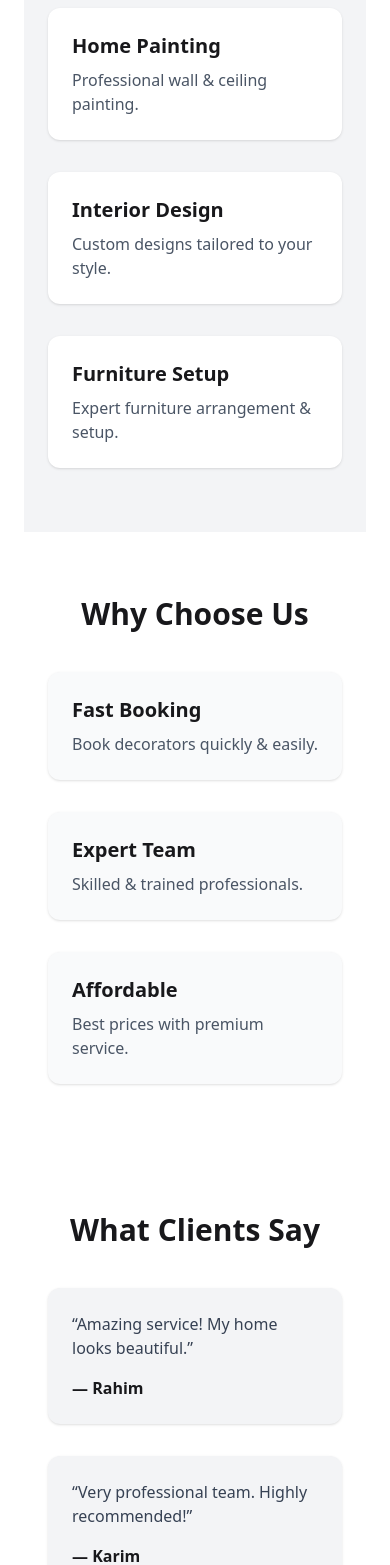
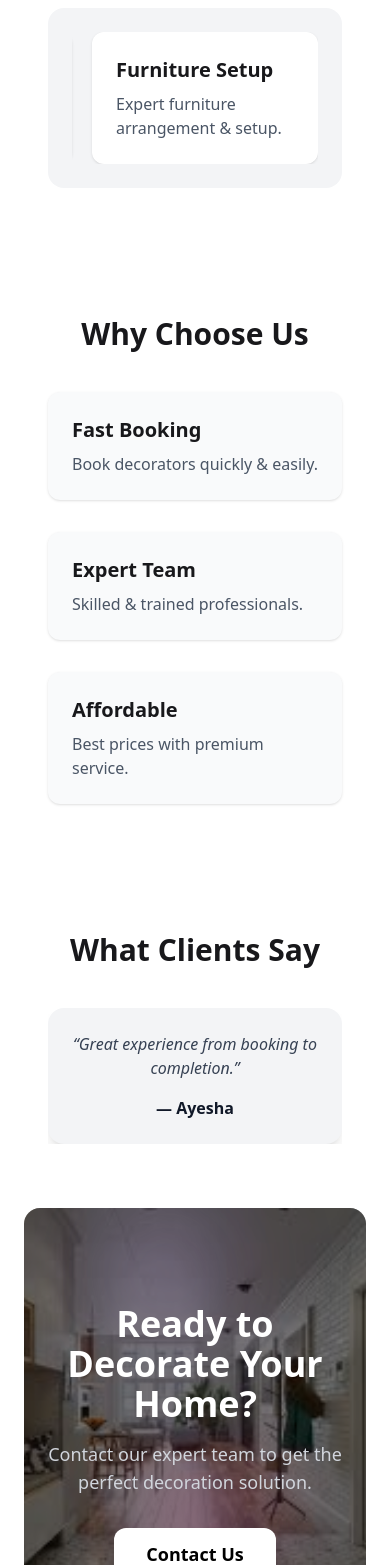
Before and after one commit to anikkumarsarker3/home-decoration-client, a React (Vite) app: page / in a window 390 px wide. Shown: the part 2865-4430 px from the top of the page. Built offline with nearby package versions, Linux system fonts and the light colour scheme; no server answers.

Commit message:
implement sort and pagination

```diff
--- a/package.json
+++ b/package.json
@@ -29,6 +29,7 @@
     "react-toastify": "^11.0.5",
     "recharts": "^3.5.1",
     "slick-carousel": "^1.8.1",
+    "swiper": "^12.0.3",
     "tailwindcss": "^4.1.17"
   },
   "devDependencies": {
--- a/src/components/Home/ContactSection.jsx
+++ b/src/components/Home/ContactSection.jsx
@@ -4,7 +4,7 @@ import ContactBgImage from '../../assets/hallway.jpg'
 export default function ContactSection() {
     return (
 
-        <section className="relative h-[60vh] py-24 px-6 text-center overflow-hidden rounded-2xl">
+        <section className="relative h-[400px] py-24 px-6 text-center overflow-hidden rounded-2xl">
             {/* Background Image */}
             <div
                 className="absolute inset-0 bg-cover bg-center bg-fixed"
--- a/src/components/Home/ServicesPreview.jsx
+++ b/src/components/Home/ServicesPreview.jsx
@@ -1,30 +1,62 @@
 import { motion } from "framer-motion";
+import React from "react";
+import { Swiper, SwiperSlide } from "swiper/react";
 
+import "swiper/css";
+import "swiper/css/effect-coverflow";
+import "swiper/css/pagination";
+import { Autoplay, EffectCoverflow, Pagination } from "swiper/modules";
 
 export default function ServicesPreview() {
     const services = [
         { name: "Home Painting", desc: "Professional wall & ceiling painting." },
         { name: "Interior Design", desc: "Custom designs tailored to your style." },
         { name: "Furniture Setup", desc: "Expert furniture arrangement & setup." },
+        { name: "Office Design", desc: "Professional wall & ceiling painting." },
+        { name: "Weding", desc: "Custom designs tailored to your style." },
+        { name: "Seminar setup", desc: "Expert furniture arrangement & setup." },
     ];
 
 
     return (
-        <section className="py-16 bg-gray-100 px-6">
+        <section className="py-16 px-6">
             <h2 className="text-3xl font-bold text-center mb-10">Our Services</h2>
-            <div className="grid md:grid-cols-3 gap-8 max-w-6xl mx-auto">
-                {services.map((service, index) => (
-                    <motion.div
-                        key={index}
-                        initial={{ opacity: 0, y: 20 }}
-                        whileInView={{ opacity: 1, y: 0 }}
-                        transition={{ duration: 0.7 }}
-                        className="p-6 bg-white shadow rounded-xl"
-                    >
-                        <h3 className="text-xl font-semibold mb-2">{service.name}</h3>
-                        <p className="text-gray-600">{service.desc}</p>
-                    </motion.div>
-                ))}
+            <div className="bg-gray-100 p-6 max-w-6xl mx-auto rounded-2xl">
+                <Swiper
+                    effect={'Centered'}
+                    grabCursor={true}
+                    centeredSlides={true}
+                    // slidesPerView={3}
+                    loop={true}
+                    breakpoints={{
+                        0: { slidesPerView: 1 },
+                        768: { slidesPerView: 2 },
+                        1024: { slidesPerView: 3 },
+                    }}
+                    autoplay={{
+                        delay: 2500,
+                        disableOnInteraction: false,
+                    }}
+
+                    modules={[EffectCoverflow, Pagination, Autoplay]}
+                    className="mySwiper"
+
+                >
+
+
+                    {
+                        services.map((service) => (
+                            <SwiperSlide >
+                                <div
+                                    className="p-6 bg-white shadow rounded-xl ml-5"
+                                >
+                                    <h3 className="text-xl font-semibold mb-2">{service.name}</h3>
+                                    <p className="text-gray-600">{service.desc}</p>
+                                </div>
+                            </SwiperSlide>
+                        ))
+                    }
+                </Swiper>
             </div>
         </section>
     );
--- a/src/components/Home/Testimonials.jsx
+++ b/src/components/Home/Testimonials.jsx
@@ -1,32 +1,74 @@
 import { motion } from "framer-motion";
+import React from "react";
+import { Swiper, SwiperSlide } from "swiper/react";
 
+import "swiper/css";
+import "swiper/css/effect-coverflow";
+import "swiper/css/pagination";
+
+import { Autoplay, EffectCoverflow, Pagination } from "swiper/modules";
 
 export default function Testimonials() {
     const reviews = [
         { name: "Rahim", text: "Amazing service! My home looks beautiful." },
         { name: "Karim", text: "Very professional team. Highly recommended!" },
+        { name: "Ayesha", text: "Great experience from booking to completion." },
+        { name: "Jodu", text: "Amazing service! My home looks beautiful." },
+        { name: "Modu", text: "Very professional team. Highly recommended!" },
+        { name: "Sadia", text: "Great experience from booking to completion." },
     ];
-
 
     return (
         <section className="py-16 bg-white px-6">
-            <h2 className="text-3xl font-bold text-center mb-10">What Clients Say</h2>
+            <h2 className="text-3xl font-bold text-center mb-10">
+                What Clients Say
+            </h2>
 
+            <div className="max-w-6xl mx-auto">
+                <Swiper
+                    effect={'coverflow'}
+                    grabCursor={true}
+                    centeredSlides={true}
+                    // slidesPerView={3}
+                    breakpoints={{
+                        0: { slidesPerView: 1 },
+                        768: { slidesPerView: 2 },
+                        1024: { slidesPerView: 3 },
+                    }}
+                    loop={true}
+                    autoplay={{
+                        delay: 2500,
+                        disableOnInteraction: false,
+                    }}
+                    coverflowEffect={{
+                        rotate: 30,
+                        stretch: '50%',
+                        depth: 200,
+                        modifier: 1,
+                        scale: 0.75,
+                        slideShadows: true,
+                    }}
+                    // pagination={true}
+                    modules={[EffectCoverflow, Pagination, Autoplay]}
+                    className="mySwiper"
+                >
+                    {reviews.map((review, index) => (
+                        <SwiperSlide key={index}>
+                            <div
 
-            <div className="grid md:grid-cols-2 gap-8 max-w-5xl mx-auto">
-                {reviews.map((review, index) => (
-                    <motion.div
-                        key={index}
-                        initial={{ opacity: 0, y: 20 }}
-                        whileInView={{ opacity: 1, y: 0 }}
-                        transition={{ duration: 0.7 }}
-                        className="p-6 bg-gray-100 rounded-xl shadow"
-                    >
-                        <p className="text-gray-700 mb-4">“{review.text}”</p>
-                        <h4 className="font-semibold">— {review.name}</h4>
-                    </motion.div>
-                ))}
+                                className="p-6 bg-gray-100 rounded-2xl shadow-lg text-center"
+                            >
+                                <p className="text-gray-700 mb-4 italic">
+                                    “{review.text}”
+                                </p>
+                                <h4 className="font-semibold text-gray-900">
+                                    — {review.name}
+                                </h4>
+                            </div>
+                        </SwiperSlide>
+                    ))}
+                </Swiper>
             </div>
-        </section>
+        </section >
     );
 }
--- a/src/hooks/useAxios.jsx
+++ /dev/null
@@ -1,10 +0,0 @@
-import axios from 'axios';
-import React from 'react';
-const axiosInstance = axios.create({
-    baseURL: 'http://localhost:3000',
-})
-const useAxios = () => {
-    return axiosInstance;
-};
-
-export default useAxios;
--- a/src/hooks/useAxiosSecure.jsx
+++ b/src/hooks/useAxiosSecure.jsx
@@ -4,7 +4,8 @@ import { useEffect } from 'react';
 import useAuth from './useAuth';
 
 const axiosSecure = axios.create({
-    baseURL: 'http://localhost:3000',
+    // baseURL: 'http://localhost:3000',
+    baseURL: 'https://home-decoration-server.vercel.app',
 })
 const useAxiosSecure = () => {
     const { user, logOut } = useAuth()
--- a/src/pages/Home/Home.jsx
+++ b/src/pages/Home/Home.jsx
@@ -20,11 +20,14 @@ const Home = () => {
             <Hero />
             <PopularServices />
             <TopDecorator />
-            <ServicesPreview />
-            <Features />
+
+            <ServicesPreview />  {/* Our Service */}
+            <Features />  {/* Why Choose Us */}
             <Testimonials />
-            <ContactSection />
-            <Coverage />
+
+
+            <ContactSection /> {/* COntract */}
+            <Coverage /> {/* Map */}
         </div>
     );
 
```
Also changed, not shown: src/pages/Dashboard/Admin/ManageServices.jsx (+124 -27 lines), firebase.json (added), 2 other files (tests, documents, lock files or other folders).
